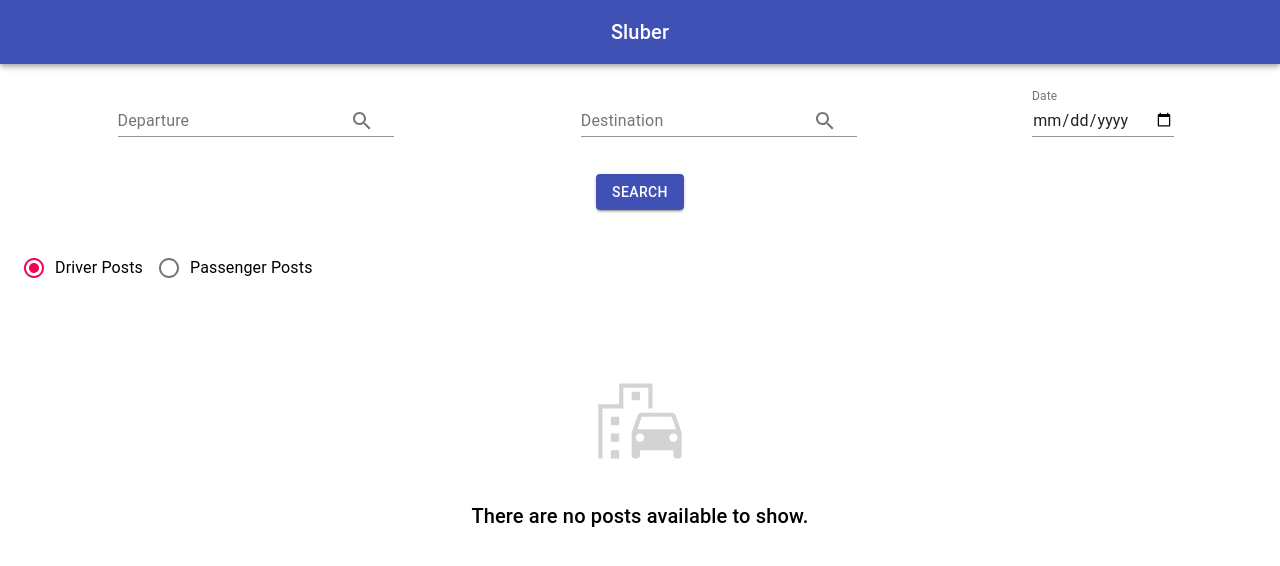
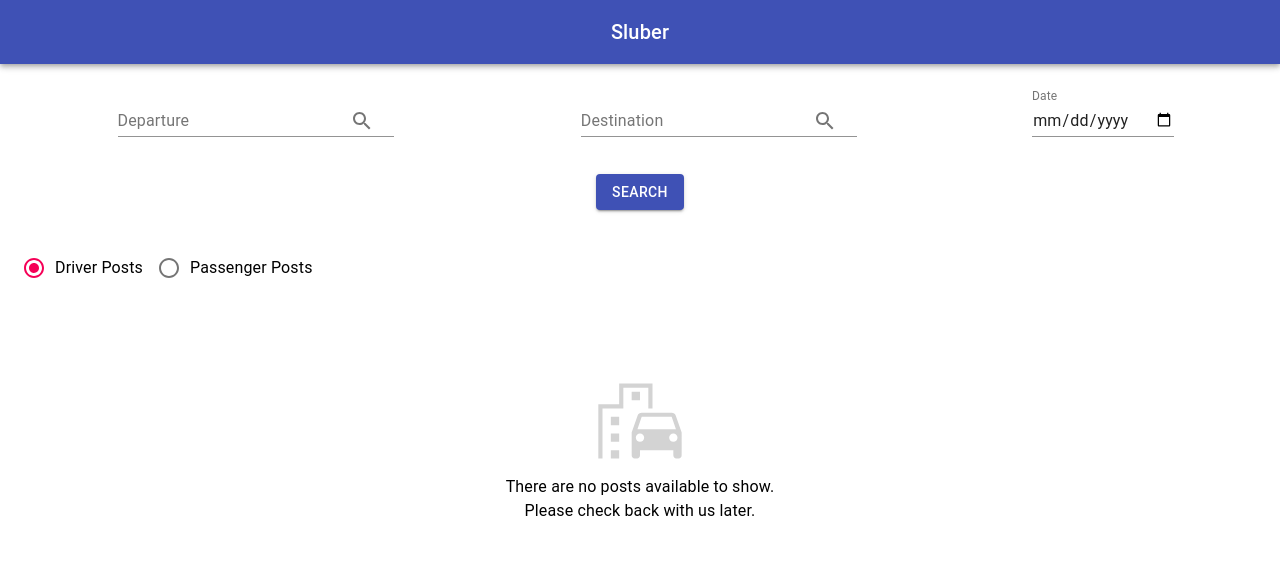
Before and after one commit to amshholland/sluber-ui, a React (Create React App) app: page /FindRidePage in a window 1280 px wide. Shown: the top 566 px of the page. Built offline with nearby package versions, Linux system fonts and the light colour scheme; no server answers.

Commit message:
Empty state for search results

```diff
--- a/src/components/Empty.js
+++ b/src/components/Empty.js
@@ -16,9 +16,12 @@ function EmptyState() {
 
     return (
         <div>
-            <Typography variant='h6' >
-                <EmojiTransportationIcon className={classes.icon} />
-                <p>There are no posts available to show.</p>
+            <EmojiTransportationIcon className={classes.icon} />
+            <Typography variant='body1' >
+                There are no posts available to show.
+            </Typography>
+            <Typography variant='body1' >
+                Please check back with us later.
             </Typography>
         </div>
     );
```
